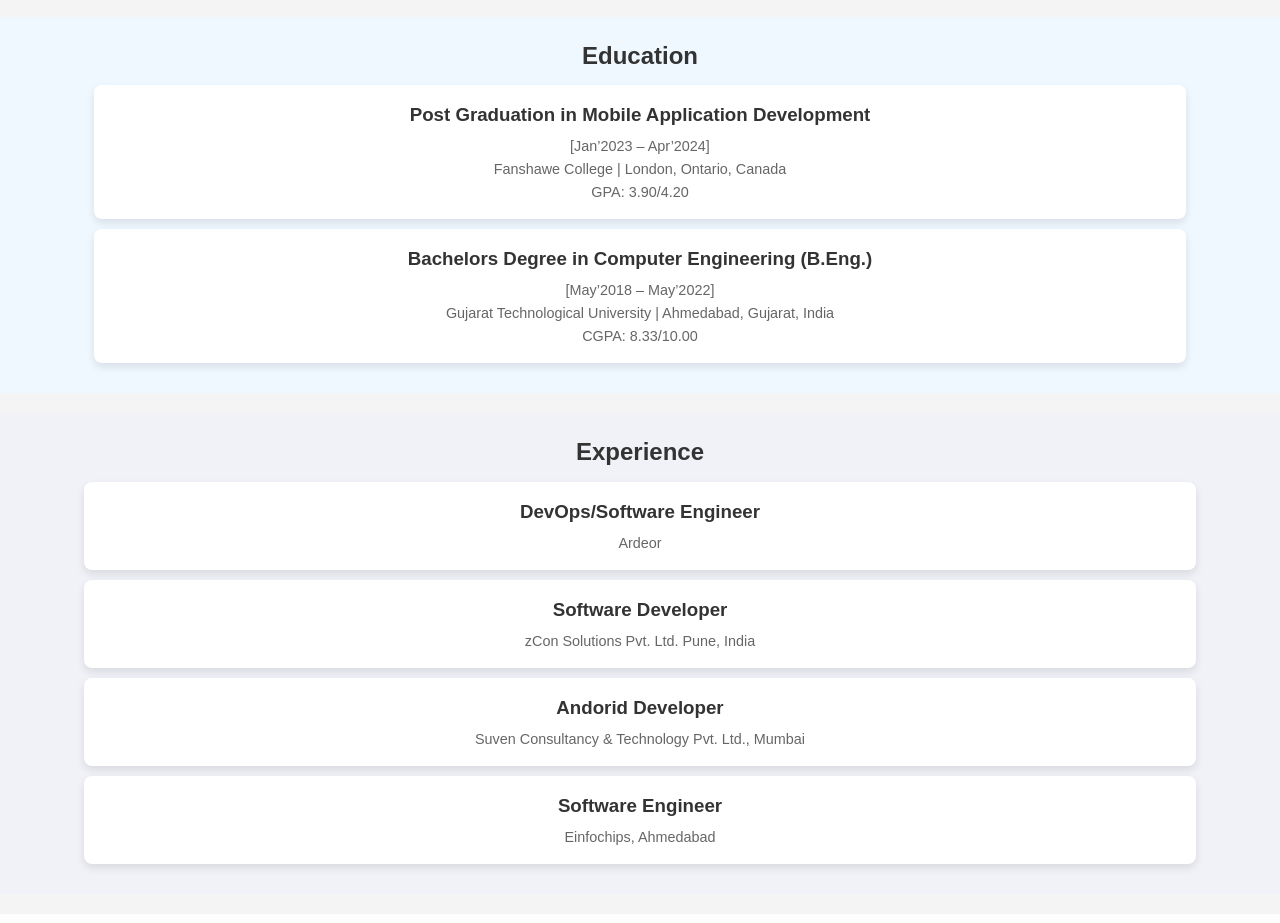
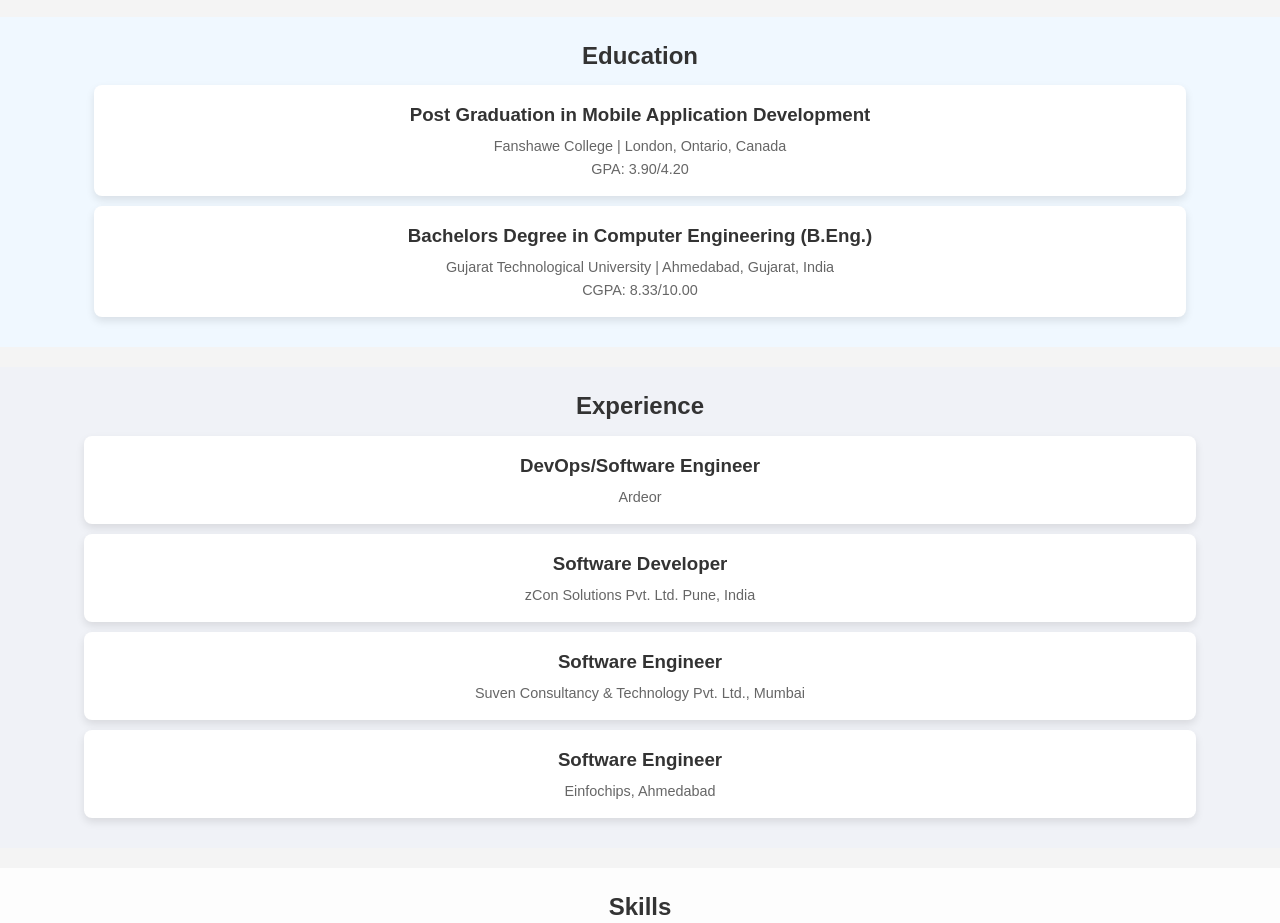
Before and after one commit to Neelpatel77/NeelPatel-Portfolio, a website: page index.html in a window 1280 px wide. Shown: the part 460-1383 px from the top of the page. Drawn offline with Linux system fonts and the light colour scheme.

Commit message:
Update index.html

```diff
--- a/index.html
+++ b/index.html
@@ -113,7 +113,7 @@
                 <!-- Education Item 1 -->
                 <div class="education-item">
                     <h3>Post Graduation in Mobile Application Development</h3>
-                    <p>[Jan’2023 – Apr’2024]</p>
+<!--                     <p>[Jan’2023 – Apr’2024]</p> -->
                     <p>Fanshawe College | London, Ontario, Canada</p>
                     <p>GPA: 3.90/4.20</p>
                 </div>
@@ -121,7 +121,7 @@
                 <!-- Education Item 2 -->
                 <div class="education-item">
                     <h3>Bachelors Degree in Computer Engineering (B.Eng.)</h3>
-                    <p>[May’2018 – May’2022]</p>
+<!--                     <p>[May’2018 – May’2022]</p> -->
                     <p>Gujarat Technological University | Ahmedabad, Gujarat, India</p>
                     <p>CGPA: 8.33/10.00</p>
                 </div>
@@ -150,7 +150,7 @@
 
                 <!-- Additional experience items -->
                 <div class="experience-item">
-                    <h3>Andorid Developer</h3>
+                    <h3>Software Engineer</h3>
                     <p>Suven Consultancy & Technology Pvt. Ltd., Mumbai</p>
                 </div>
                 <div class="experience-item">
```
